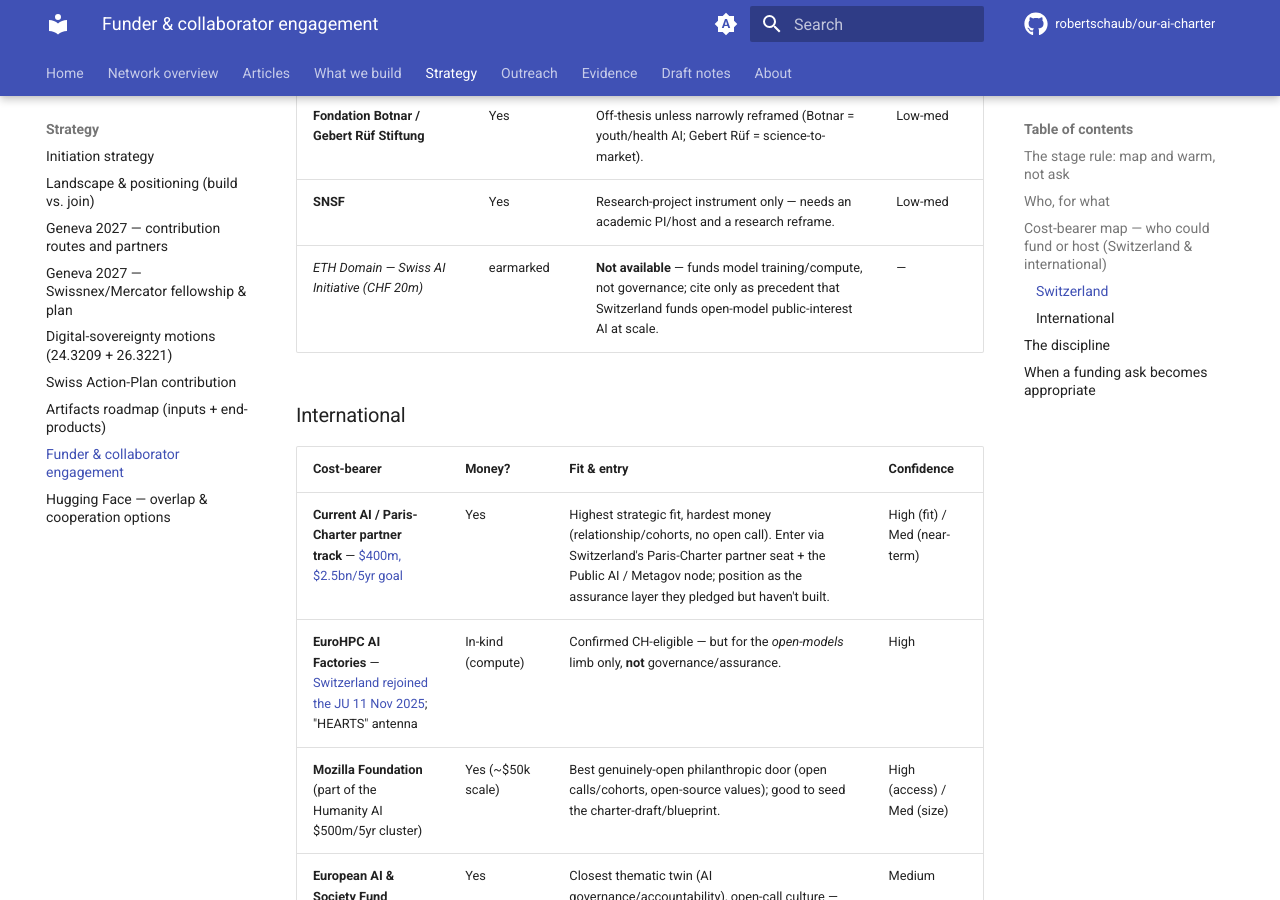
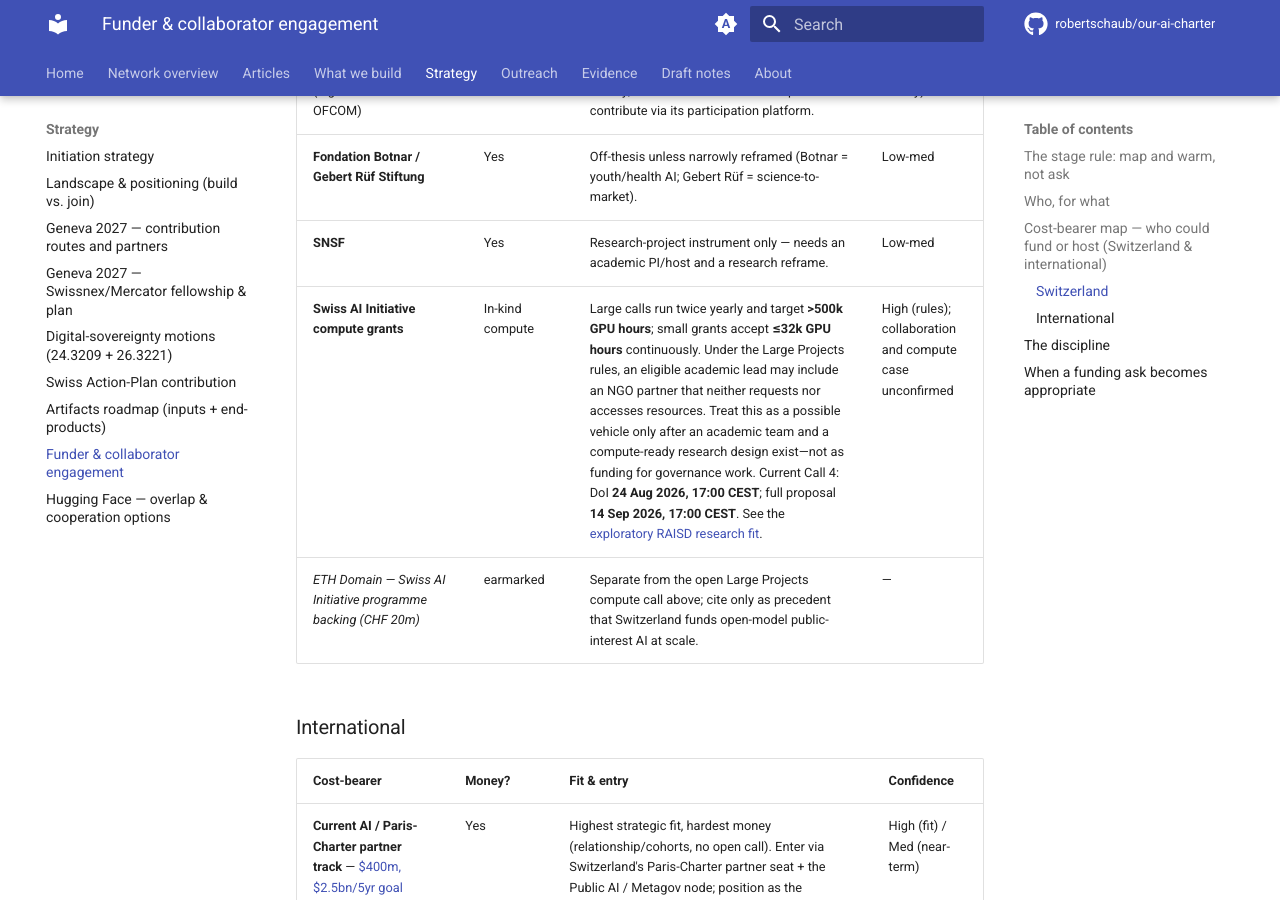
Before and after one commit to robertschaub/our-ai-charter, an MkDocs documentation site: the page built from docs/Strategy/funder-and-collaborator-engagement.md, in a window 1280 px wide and 900 px high, scrolled down 3040 px. Built offline with MkDocs 1.6.1 and Material for MkDocs 9.7.7, drawn with Linux system fonts in a browser that asks for light colours; plug-ins that fetch from the network failed and are left out; comment, search, counter and statistics services are not loaded.

Commit message:
docs(outreach): add RAISD research fit note

```diff
--- a/docs/Strategy/funder-and-collaborator-engagement.md
+++ b/docs/Strategy/funder-and-collaborator-engagement.md
@@ -45,7 +45,8 @@
 | **Swiss AI Action Plan** (digitalswitzerland + OFCOM) | **No** (in-kind) | Host / legitimacy + a Geneva badge, not money; has a *Smart AI Governance* pillar — contribute via its participation platform. | High (no money) |
 | **Fondation Botnar / Gebert Rüf Stiftung** | Yes | Off-thesis unless narrowly reframed (Botnar = youth/health AI; Gebert Rüf = science-to-market). | Low-med |
 | **SNSF** | Yes | Research-project instrument only — needs an academic PI/host and a research reframe. | Low-med |
-| *ETH Domain — Swiss AI Initiative (CHF 20m)* | earmarked | **Not available** — funds model training/compute, not governance; cite only as precedent that Switzerland funds open-model public-interest AI at scale. | — |
+| **Swiss AI Initiative compute grants** | In-kind compute | Large calls run twice yearly and target **>500k GPU hours**; small grants accept **≤32k GPU hours** continuously. Under the Large Projects rules, an eligible academic lead may include an NGO partner that neither requests nor accesses resources. Treat this as a possible vehicle only after an academic team and a compute-ready research design exist—not as funding for governance work. Current Call 4: DoI **24 Aug 2026, 17:00 CEST**; full proposal **14 Sep 2026, 17:00 CEST**. See the [exploratory RAISD research fit](../Outreach/swiss-ai-raisd-fit-note.en.md). | High (rules); collaboration and compute case unconfirmed |
+| *ETH Domain — Swiss AI Initiative programme backing (CHF 20m)* | earmarked | Separate from the open Large Projects compute call above; cite only as precedent that Switzerland funds open-model public-interest AI at scale. | — |
 
 ### International
 
--- a/mkdocs.yml
+++ b/mkdocs.yml
@@ -161,6 +161,7 @@
       - Funder & collaborator engagement: Strategy/funder-and-collaborator-engagement.md
       - Hugging Face — overlap & cooperation options: Strategy/hugging-face-synergies.md
   - Outreach:
+      - "RAISD — exploratory research fit": Outreach/swiss-ai-raisd-fit-note.en.md
       - "Non-Paper (EN)": Outreach/non-paper.en.md
       - "Non-Paper (DE)": Outreach/non-paper.de.md
       - "Action Plan (EN)": Outreach/action-plan.en.md
```
Also changed, not shown: docs/Outreach/swiss-ai-raisd-fit-note.en.md (added, +49 -0 lines), docs/index.md (+1 -1 lines).
